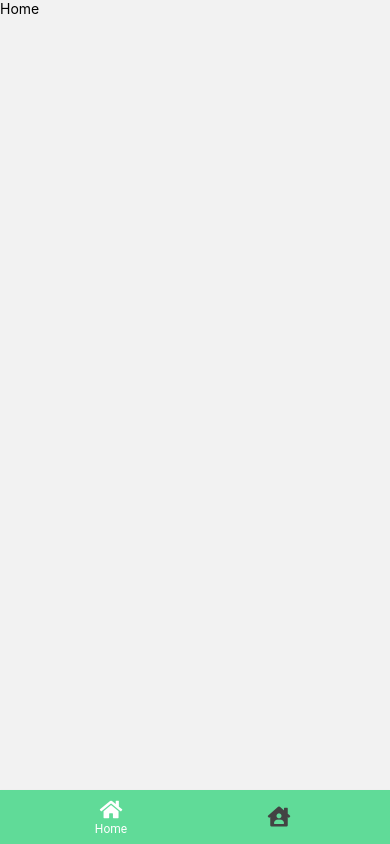
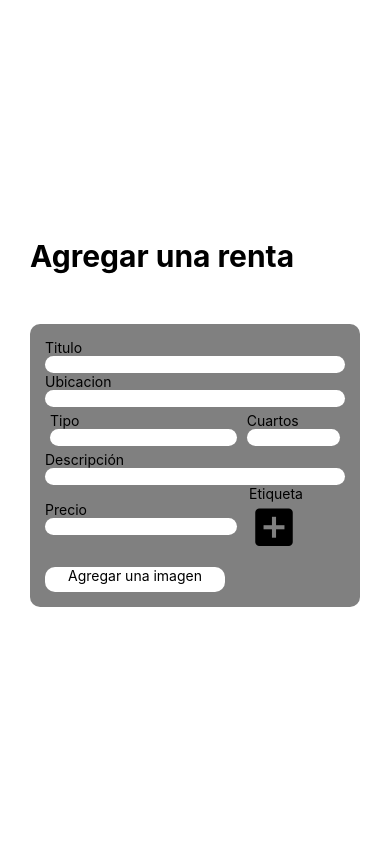
Before and after one commit to BrightCoders-Institute/proyecto-final-team1a, a React Native app in the folder renta_facil_colima/: screen /LogIn in a window 390 px wide. Built offline with nearby package versions, Linux system fonts and the light colour scheme.

Commit message:
Form add rent

```diff
--- a/renta_facil_colima/App.jsx
+++ b/renta_facil_colima/App.jsx
@@ -1,6 +1,7 @@
-import 'react-native-gesture-handler';
+//import 'react-native-gesture-handler';
 import React from 'react';
-import {NavigationContainer} from '@react-navigation/native';
+import FormAdd from './src/View/components/formAdd';
+/*import {NavigationContainer} from '@react-navigation/native';
 import MainNavigation from './src/navigation/MainNavigation';
 import {
   configureFonts,
@@ -21,14 +22,16 @@ const theme = {
   ...DefaultTheme,
   fonts: configureFonts(fontsConfig),
 };
-
+*/
 function App() {
   return (
+    <FormAdd />
+    /*
     <PaperProvider theme={theme}>
       <NavigationContainer>
         <MainNavigation />
       </NavigationContainer>
-    </PaperProvider>
+    </PaperProvider>*/
   );
 }
 
--- /dev/null
+++ b/renta_facil_colima/src/View/components/formAdd.jsx
@@ -0,0 +1,88 @@
+import React from 'react';
+import { View, TextInput, Text, TouchableOpacity } from 'react-native';
+import styleForm from '../../styles/formAddStyle';
+import Icon from 'react-native-vector-icons/MaterialCommunityIcons';
+import { Colors } from 'react-native-paper';
+import styles from '../../styles/CardStyle';
+
+const FormAdd = () => {
+  return (
+    <View style={styleForm.mainContainer}>
+      <Text style={styleForm.title}>Agregar una renta</Text>
+      <View style={styleForm.formContainer}>
+        <View>
+          <Text>Titulo</Text>
+          <TextInput
+            style={styleForm.inputs}
+            keyboardType="email-address"
+            autoCapitalize="none"
+            placeholderTextColor={'black'}
+          />
+        </View>
+        <View>
+          <Text>Ubicacion</Text>
+          <TextInput
+            style={styleForm.inputs}
+            keyboardType="email-address"
+            autoCapitalize="none"
+            placeholderTextColor={'black'}
+          />
+        </View>
+        <View style={styleForm.doubleInputs}>
+          <View style={styleForm.tipo}>
+            <Text>Tipo</Text>
+            <TextInput
+              style={styleForm.inputs}
+              keyboardType="email-address"
+              autoCapitalize="none"
+              placeholderTextColor={'black'}
+            />
+          </View>
+          <View style={styleForm.cuartos}>
+            <Text>Cuartos</Text>
+            <TextInput
+              style={styleForm.inputs}
+              keyboardType="email-address"
+              autoCapitalize="none"
+              placeholderTextColor={'black'}
+            />
+          </View>
+        </View>
+
+        <View>
+          <Text>Descripción</Text>
+          <TextInput
+            style={styleForm.inputs}
+            keyboardType="email-address"
+            autoCapitalize="none"
+            placeholderTextColor={'black'}
+          />
+        </View>
+        <View style={styleForm.doubleInputs}>
+          <View style={styleForm.precioContainer}>
+            <Text>Precio</Text>
+            <TextInput
+              style={styleForm.inputs}
+              keyboardType="email-address"
+              autoCapitalize="none"
+              placeholderTextColor={'black'}
+            />
+          </View>
+          <View style={styleForm.iconContainer}>
+            <Text>Etiqueta</Text>
+            <TouchableOpacity>
+              <Icon size={50} name={'plus-box'} style={styleForm.iconPlus} />
+            </TouchableOpacity>
+          </View>
+        </View>
+        <View>
+          <TouchableOpacity style={styleForm.btnImage}>
+            <Text style={{color: 'black'}}>Agregar una imagen</Text>
+          </TouchableOpacity>
+        </View>
+      </View>
+    </View>
+  );
+};
+
+export default FormAdd;
--- /dev/null
+++ b/renta_facil_colima/src/styles/formAddStyle.js
@@ -0,0 +1,59 @@
+import {StyleSheet} from 'react-native';
+
+const styleForm = StyleSheet.create({
+  mainContainer: {
+    flex: 1,
+    backgroundColor: '#fff',
+    whith: '100',
+    justifyContent: 'center', // Centrar contenido verticalmente
+    paddingHorizontal: 30,
+  },
+  text: {
+    color: 'black',
+  },
+  title: {
+    color: 'black',
+    fontSize: 30,
+    fontWeight: 'bold',
+  },
+  formContainer: {
+    marginTop: 50,
+    padding: 15,
+    borderRadius: 10,
+    backgroundColor: 'gray',
+  },
+  inputs: {
+    backgroundColor: '#fff',
+    borderRadius: 10,
+  },
+  doubleInputs: {
+    flexDirection: 'row', // Distribuir elementos en una fila
+    alignItems: 'center',
+  },
+  tipo: {
+    flex: 2,
+    padding: 5,
+  },
+  cuartos: {
+    flex: 1,
+    padding: 5,
+  },
+  iconPlus: {color: 'black'},
+  precioContainer: {
+    flex: 2,
+  },
+  iconContainer: {
+    flex: 1,
+    marginLeft: 12,
+  },
+  btnImage: {
+    backgroundColor: '#fff',
+    alignItems: 'center',
+    marginTop: 15,
+    width: 180,
+    height: 25,
+    borderRadius: 10,
+  },
+});
+
+export default styleForm;
```
Also changed, not shown: renta_facil_colima/src/View/Screens/LoginScreen.tsx (+25 -27 lines), renta_facil_colima/src/styles/LoginScreen.js (+5 -4 lines), 2 other files (tests, documents, lock files or other folders).
